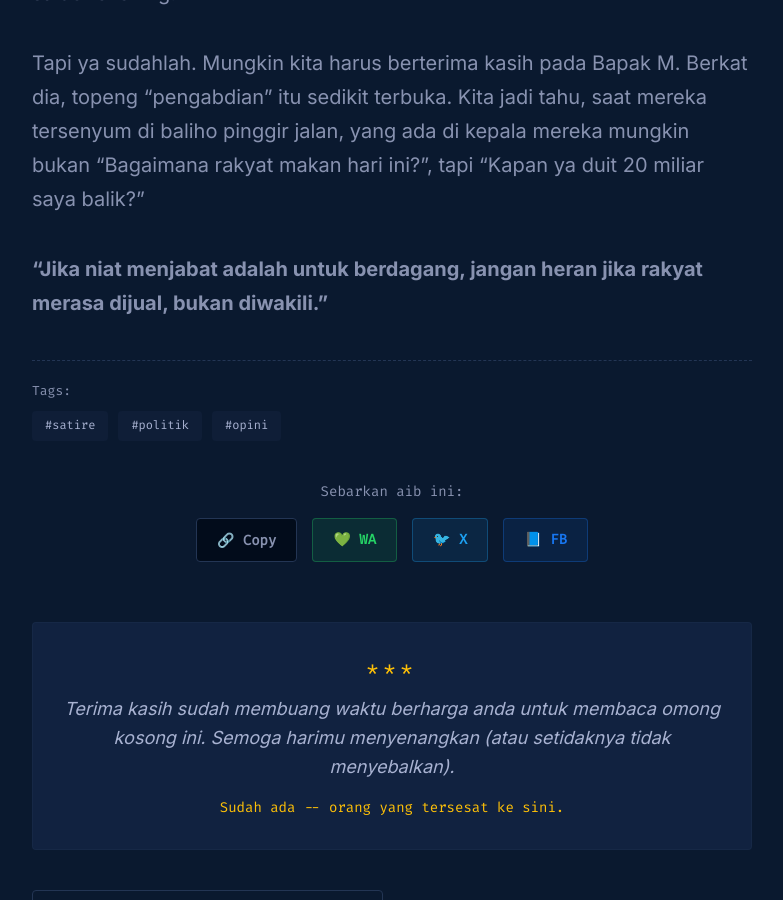
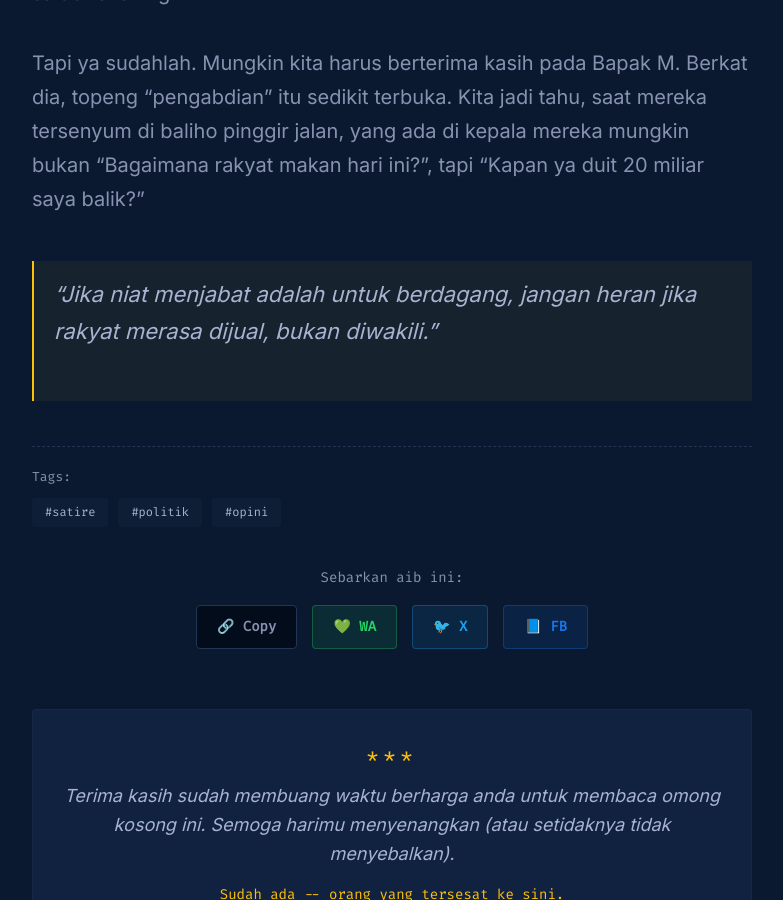
Before and after one commit to allucallu/shitnyata, a Jekyll site: the page built from _posts/2026-01-06-drama-balik-modal-senayan.md, in a window 1280 px wide and 900 px high, scrolled down 3893 px. Shown: the whole window, without its empty margins (248-1031 px from the left). Built offline with Jekyll 4.4.1, drawn with Linux system fonts in a browser that asks for light colours; comment, search, counter and statistics services are not loaded.

```diff
--- a/_posts/2026-01-06-drama-balik-modal-senayan.md
+++ b/_posts/2026-01-06-drama-balik-modal-senayan.md
@@ -41,4 +41,4 @@ Kalau memang tidak sanggup rugi Rp20 miliar, saran saya sederhana: Jangan jadi a
 
 Tapi ya sudahlah. Mungkin kita harus berterima kasih pada Bapak M. Berkat dia, topeng "pengabdian" itu sedikit terbuka. Kita jadi tahu, saat mereka tersenyum di baliho pinggir jalan, yang ada di kepala mereka mungkin bukan "Bagaimana rakyat makan hari ini?", tapi "Kapan ya duit 20 miliar saya balik?"
 
-**"Jika niat menjabat adalah untuk berdagang, jangan heran jika rakyat merasa dijual, bukan diwakili."**
+> "Jika niat menjabat adalah untuk berdagang, jangan heran jika rakyat merasa dijual, bukan diwakili."
```
